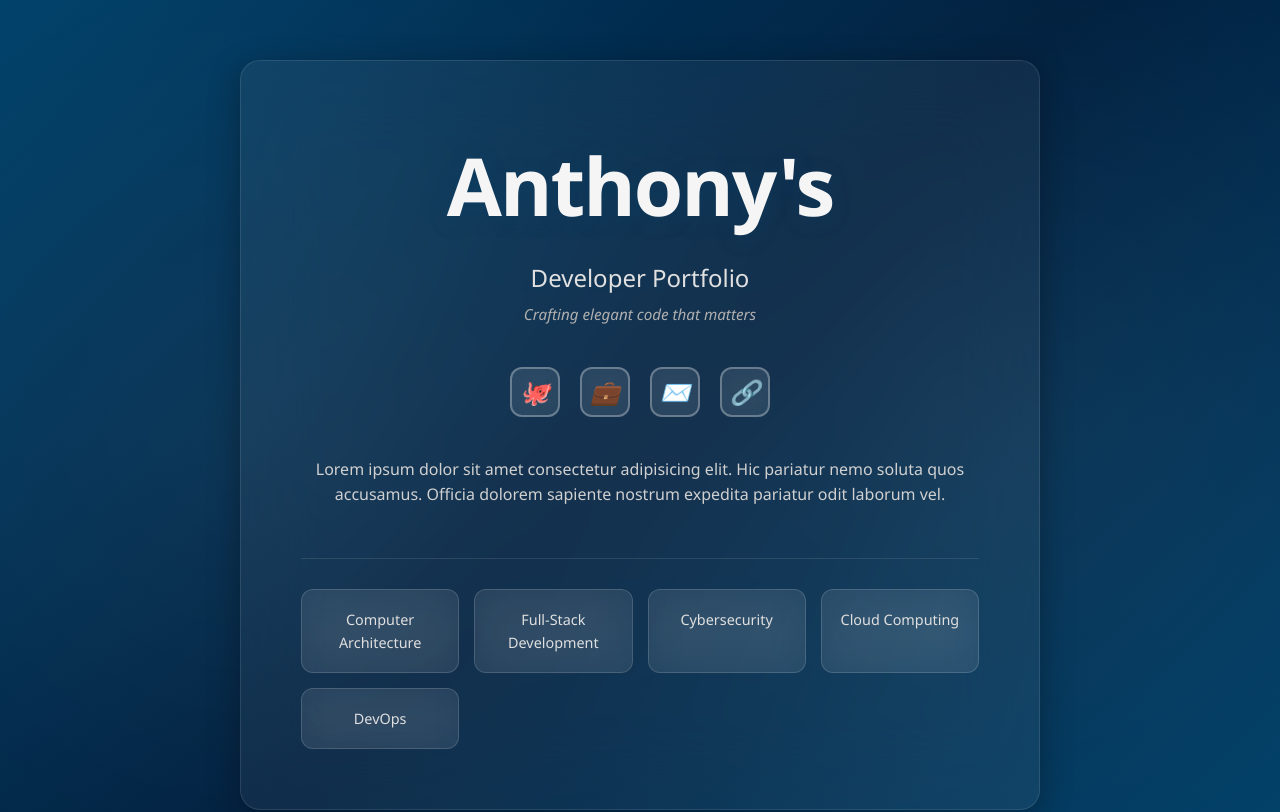
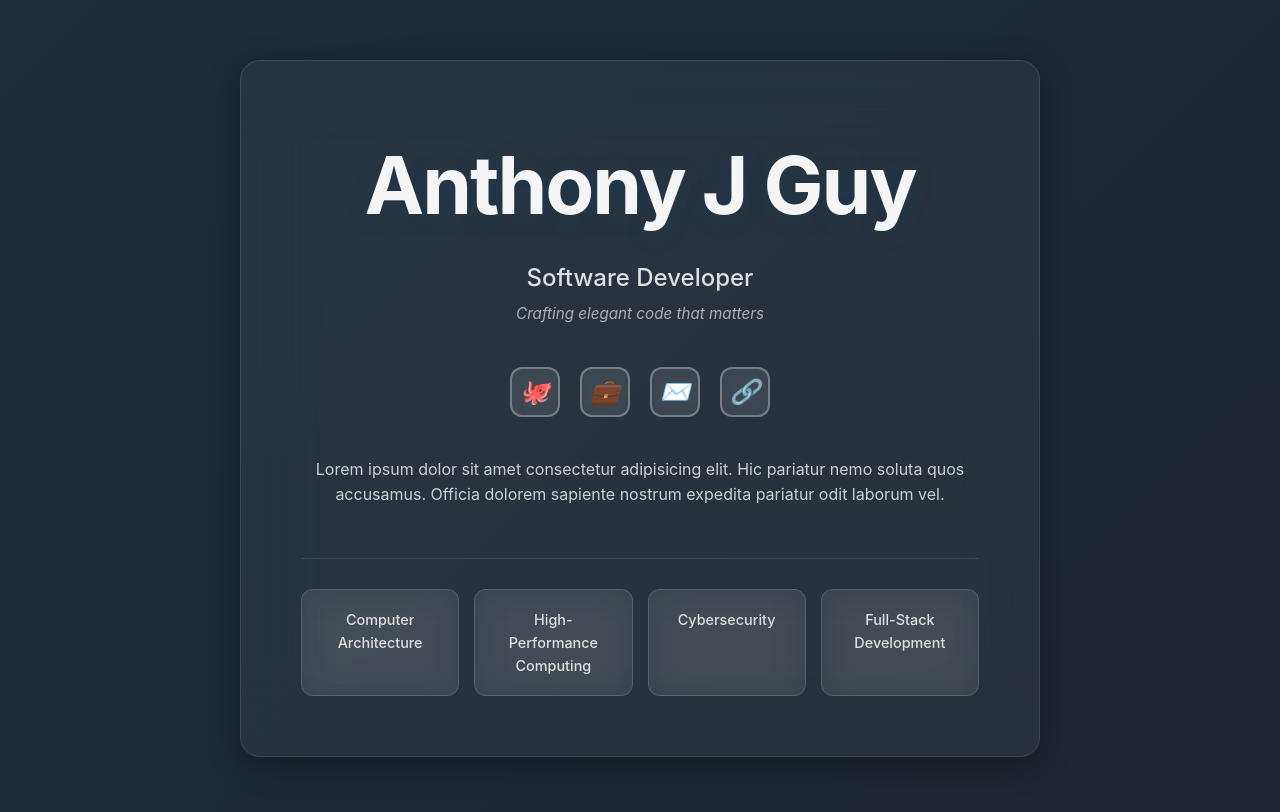
Before and after one commit to AJamesGuy/Portfolio2.0, a React (Vite) app: page / in a window 1280 px wide. Shown: the top 812 px of the page. Built offline with nearby package versions, Linux system fonts and the light colour scheme.

Commit message:
Introduction section editing...

```diff
--- a/src/components/Introduction/Introduction.css
+++ b/src/components/Introduction/Introduction.css
@@ -1,7 +1,10 @@
+* {
+    font-family: 'Inter', monospace, sans-serif;
+}
+
 .introduction-section {
   width: 100%;
   min-height: 100vh;
-  background: linear-gradient(135deg, #00416A 0%, #001f3e 50%, #00416A 100%);
   color: #F5F5F5;
   display: flex;
   align-items: center;
@@ -9,6 +12,7 @@
   padding: 60px 20px;
   position: relative;
   overflow: hidden;
+  background-color: rgba(37, 39, 44, 0.788);
 }
 
 .introduction-section::before {
@@ -18,9 +22,6 @@
   left: 0;
   right: 0;
   bottom: 0;
-  background:
-    radial-gradient(circle at 20% 50%, rgba(255, 255, 255, 0.05) 0%, transparent 50%),
-    radial-gradient(circle at 80% 50%, rgba(255, 255, 255, 0.05) 0%, transparent 50%);
   pointer-events: none;
 }
 
@@ -49,6 +50,7 @@
   color: #F5F5F5;
   letter-spacing: -2px;
   text-shadow: 0 4px 20px rgba(0, 65, 106, 0.3);
+  font-family: 'Inter', monospace, sans-serif;
 }
 
 .subtitle {
--- a/src/components/Introduction/Introduction.jsx
+++ b/src/components/Introduction/Introduction.jsx
@@ -4,18 +4,17 @@ import "./Introduction.css"
 const Introduction = () => {
   const techDomains = [
     "Computer Architecture",
-    "Full-Stack Development",
+    "High-Performance Computing",
     "Cybersecurity",
-    "Cloud Computing",
-    "DevOps"
+    "Full-Stack Development"
   ]
 
   return (
     <section className="introduction-section">
       <div className="introduction-container">
         <div className="intro-header">
-          <h1 className="name">Anthony's</h1>
-          <p className="subtitle">Developer Portfolio</p>
+          <h1 className="name">Anthony J Guy</h1>
+          <p className="subtitle">Software Developer</p>
           <p className="tagline">Crafting elegant code that matters</p>
         </div>
 
--- /dev/null
+++ b/src/pages/Portfolio.css
@@ -0,0 +1,3 @@
+body {
+    background-color: aliceblue;
+}
--- a/src/pages/Portfolio.jsx
+++ b/src/pages/Portfolio.jsx
@@ -2,6 +2,7 @@ import Introduction from '../components/Introduction/Introduction'
 import TechStack from '../components/TechStack'
 import Projects from '../components/Projects'
 import Contact from '../components/Contact'
+import "./Portfolio.css"
 
 
 const Portfolio = () => {
```
